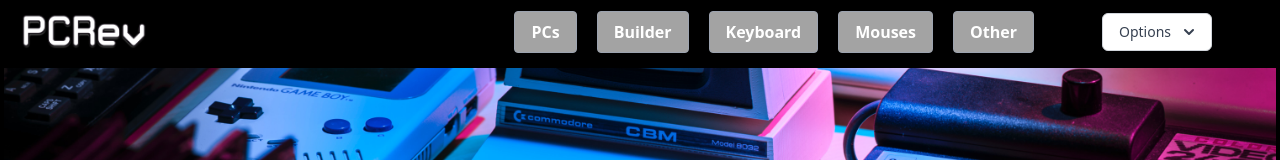
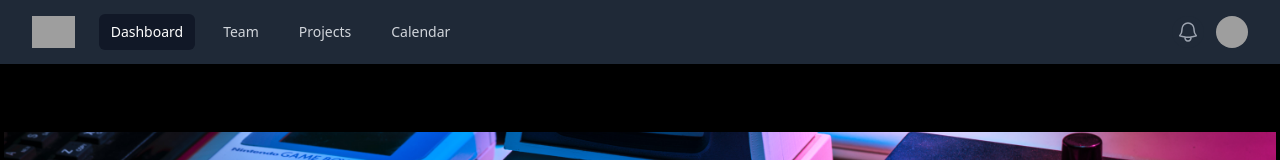
Before and after one commit to Jordiop/DIW_P3, a Vue app: page / in a window 1280 px wide. Shown: the top 160 px of the page. Built offline with nearby package versions, Linux system fonts and the light colour scheme; grey boxes are pictures that could not be loaded; a web font is replaced by a local one.

Commit message:
update: new header

```diff
--- a/src/components/Header.vue
+++ b/src/components/Header.vue
@@ -1,5 +1,4 @@
-<template>
-
+<!-- <template>
     <body>
         <header>
             <div class="shadow bg-black bg-opacity-70 w-full fixed top-0 z-50">
@@ -8,7 +7,6 @@
                         <img class="w-32" src="@/assets/images/PCRev.png" alt="logo">
                     </div>
                     <div>
-                        <!--Possar dropdown i amagar sa resta des menu-->
                         <div class="min-h-screen bg-transparent py-6 flex flex-col justify-center sm:py-12 sm:hidden">
                             <div class="flex items-center justify-center p-12">
                                 <div class=" relative inline-block text-left dropdown">
@@ -80,7 +78,6 @@
                             <li><button
                                     class="bg-neutral-400 hover:bg-gray-100 text-gray-800 font-semibold py-2 px-4 border border-gray-400 rounded shadow"><a
                                         class="text-white transition-colors" href="/about">Other</a></button></li>
-                            <!--Dropdown-->
                             <div class="min-h-screen bg-transparent py-6 flex flex-col justify-center sm:py-12">
                                 <div class="flex items-center justify-center p-12">
                                     <div class=" relative inline-block text-left dropdown">
@@ -137,6 +134,7 @@
         </header>
     </body>
 </template>
+
 <style>
 .dropdown:focus-within .dropdown-menu {
     opacity: 1;
@@ -150,6 +148,7 @@
     visibility: visible;
 }
 </style>
+
 <script>
 export default {
     name: 'Header',
@@ -165,3 +164,79 @@
     }
 }
 </script>
+ -->
+
+ <template>
+    <Disclosure as="nav" class="bg-gray-800" v-slot="{ open }">
+      <div class="mx-auto max-w-7xl px-2 sm:px-6 lg:px-8">
+        <div class="relative flex h-16 items-center justify-between">
+          <div class="absolute inset-y-0 left-0 flex items-center sm:hidden">
+            <!-- Mobile menu button-->
+            <DisclosureButton class="inline-flex items-center justify-center rounded-md p-2 text-gray-400 hover:bg-gray-700 hover:text-white focus:outline-none focus:ring-2 focus:ring-inset focus:ring-white">
+              <span class="sr-only">Open main menu</span>
+              <Bars3Icon v-if="!open" class="block h-6 w-6" aria-hidden="true" />
+              <XMarkIcon v-else class="block h-6 w-6" aria-hidden="true" />
+            </DisclosureButton>
+          </div>
+          <div class="flex flex-1 items-center justify-center sm:items-stretch sm:justify-start">
+            <div class="flex flex-shrink-0 items-center">
+              <img class="block h-8 w-auto lg:hidden" src="https://tailwindui.com/img/logos/mark.svg?color=indigo&shade=500" alt="Your Company" />
+              <img class="hidden h-8 w-auto lg:block" src="https://tailwindui.com/img/logos/mark.svg?color=indigo&shade=500" alt="Your Company" />
+            </div>
+            <div class="hidden sm:ml-6 sm:block">
+              <div class="flex space-x-4">
+                <a v-for="item in navigation" :key="item.name" :href="item.href" :class="[item.current ? 'bg-gray-900 text-white' : 'text-gray-300 hover:bg-gray-700 hover:text-white', 'px-3 py-2 rounded-md text-sm font-medium']" :aria-current="item.current ? 'page' : undefined">{{ item.name }}</a>
+              </div>
+            </div>
+          </div>
+          <div class="absolute inset-y-0 right-0 flex items-center pr-2 sm:static sm:inset-auto sm:ml-6 sm:pr-0">
+            <button type="button" class="rounded-full bg-gray-800 p-1 text-gray-400 hover:text-white focus:outline-none focus:ring-2 focus:ring-white focus:ring-offset-2 focus:ring-offset-gray-800">
+              <span class="sr-only">View notifications</span>
+              <BellIcon class="h-6 w-6" aria-hidden="true" />
+            </button>
+
+            <!-- Profile dropdown -->
+            <Menu as="div" class="relative ml-3">
+              <div>
+                <MenuButton class="flex rounded-full bg-gray-800 text-sm focus:outline-none focus:ring-2 focus:ring-white focus:ring-offset-2 focus:ring-offset-gray-800">
+                  <span class="sr-only">Open user menu</span>
+                  <img class="h-8 w-8 rounded-full" src="https://images.unsplash.com/photo-1472099645785-5658abf4ff4e?ixlib=rb-1.2.1&ixid=eyJhcHBfaWQiOjEyMDd9&auto=format&fit=facearea&facepad=2&w=256&h=256&q=80" alt="" />
+                </MenuButton>
+              </div>
+              <transition enter-active-class="transition ease-out duration-100" enter-from-class="transform opacity-0 scale-95" enter-to-class="transform opacity-100 scale-100" leave-active-class="transition ease-in duration-75" leave-from-class="transform opacity-100 scale-100" leave-to-class="transform opacity-0 scale-95">
+                <MenuItems class="absolute right-0 z-10 mt-2 w-48 origin-top-right rounded-md bg-white py-1 shadow-lg ring-1 ring-black ring-opacity-5 focus:outline-none">
+                  <MenuItem v-slot="{ active }">
+                    <a href="#" :class="[active ? 'bg-gray-100' : '', 'block px-4 py-2 text-sm text-gray-700']">Your Profile</a>
+                  </MenuItem>
+                  <MenuItem v-slot="{ active }">
+                    <a href="#" :class="[active ? 'bg-gray-100' : '', 'block px-4 py-2 text-sm text-gray-700']">Settings</a>
+                  </MenuItem>
+                  <MenuItem v-slot="{ active }">
+                    <a href="#" :class="[active ? 'bg-gray-100' : '', 'block px-4 py-2 text-sm text-gray-700']">Sign out</a>
+                  </MenuItem>
+                </MenuItems>
+              </transition>
+            </Menu>
+          </div>
+        </div>
+      </div>
+
+      <DisclosurePanel class="sm:hidden">
+        <div class="space-y-1 px-2 pt-2 pb-3">
+          <DisclosureButton v-for="item in navigation" :key="item.name" as="a" :href="item.href" :class="[item.current ? 'bg-gray-900 text-white' : 'text-gray-300 hover:bg-gray-700 hover:text-white', 'block px-3 py-2 rounded-md text-base font-medium']" :aria-current="item.current ? 'page' : undefined">{{ item.name }}</DisclosureButton>
+        </div>
+      </DisclosurePanel>
+    </Disclosure>
+  </template>
+
+  <script setup>
+  import { Disclosure, DisclosureButton, DisclosurePanel, Menu, MenuButton, MenuItem, MenuItems } from '@headlessui/vue'
+  import { Bars3Icon, BellIcon, XMarkIcon } from '@heroicons/vue/24/outline'
+
+  const navigation = [
+    { name: 'Dashboard', href: '/', current: true },
+    { name: 'Team', href: '/about', current: false },
+    { name: 'Projects', href: '#', current: false },
+    { name: 'Calendar', href: '#', current: false },
+  ]
+  </script>
```
